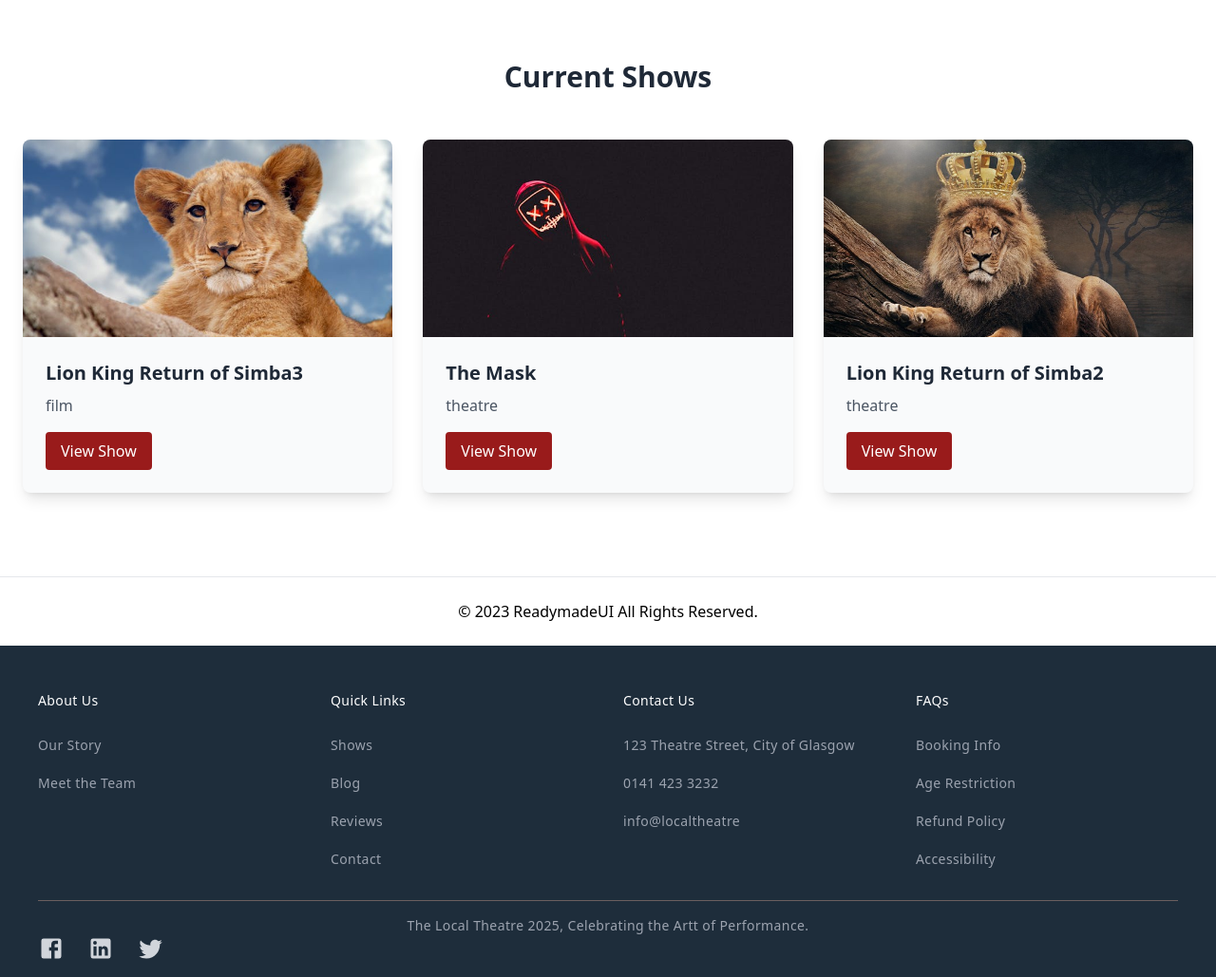
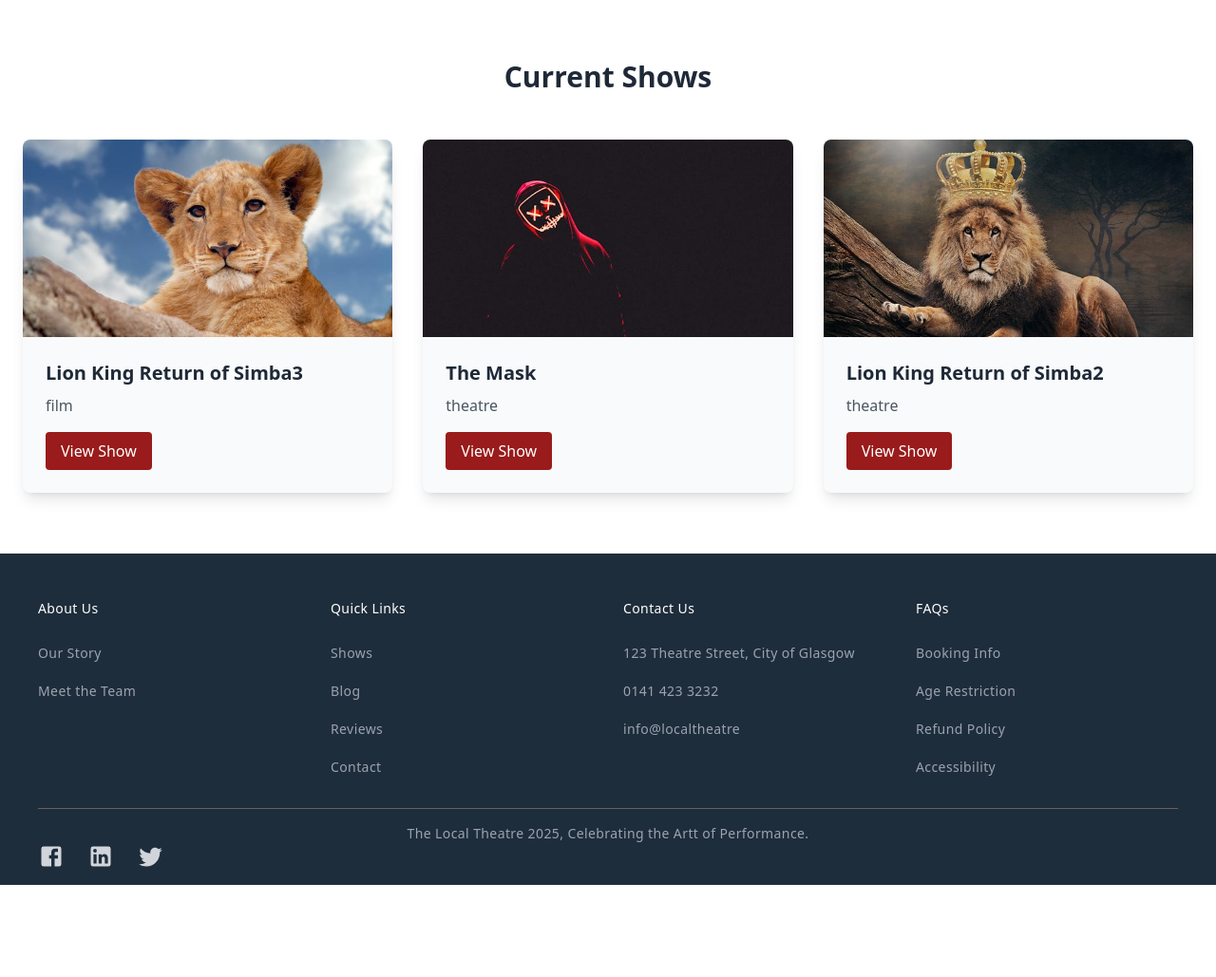
Before and after one commit to kafeel2/local-theatre-website, a PHP site: page / in a window 1280 px wide. Shown: the part 1397-2426 px from the top of the page at 95% size. After the commit the page ends 2329 px from the top, so only its background shows below. Run offline with PHP 8.4, Linux system fonts and the light colour scheme; data comes from the database, SQL or seed files in the repository; some libraries are stand-ins or nearby versions; some web fonts are replaced.

Commit message:
Removed text and logo after shows on home page.

```diff
--- a/pages/home.php
+++ b/pages/home.php
@@ -110,10 +110,10 @@ $shows->bind_result($sid, $showName, $dateShown, $showType, $imageUrl);
 
 
 
-      <hr class="my-6" />
-      <p class='text-center mb-6'>© 2023<a href='https://readymadeui.com/' target='_blank'
-          class="hover:underline mx-1">ReadymadeUI</a>All Rights Reserved.</p>
-    </footer>
+      <!-- <hr class="my-6" /> -->
+      <!-- <p class='text-center mb-6'>© 2023<a href='https://readymadeui.com/' target='_blank' -->
+          <!-- class="hover:underline mx-1">ReadymadeUI</a>All Rights Reserved.</p> -->
+    <!-- </footer> -->
 
 
   <script>
```
